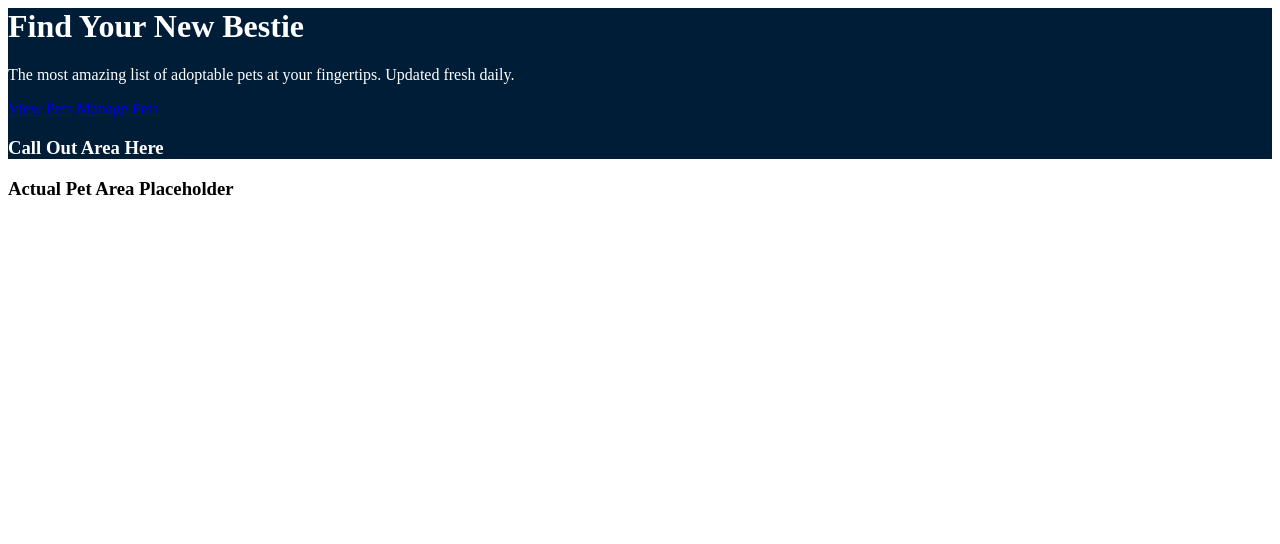
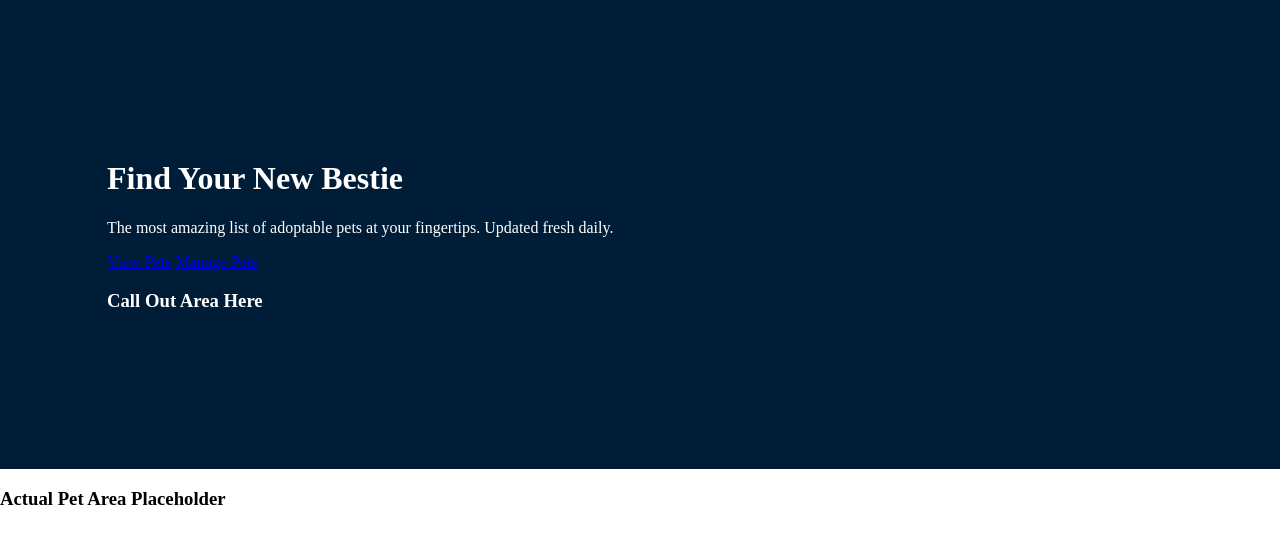
Before and after one commit to Mmeissner37/WebDev_Demo, a plain HTML site: page pet_adoption/index.html in a window 1280 px wide. Drawn offline with Linux system fonts and the light colour scheme.

Commit message:
Added width and padding to top section

```diff
--- a/pet_adoption/index.html
+++ b/pet_adoption/index.html
@@ -9,6 +9,7 @@
     <link rel="stylesheet" href="styles.css">
 </head>
 <body>
+    <div class="top-section-wrapper">
         <div class="top-section">
             <h1>Find Your New Bestie</h1>
             <p>The most amazing list of adoptable pets at your fingertips. Updated fresh daily.</p>
@@ -18,6 +19,7 @@
 
             <h3>Call Out Area Here</h3>
         </div>
+    </div>
 
     <h3>Actual Pet Area Placeholder</h3>
 
--- a/pet_adoption/styles.css
+++ b/pet_adoption/styles.css
@@ -1,4 +1,17 @@
+body, html {
+    margin: 0;
+    padding: 0;
+    background-color: white;
+}
+
+.top-section-wrapper {
+    background-color: #001D37; /*This allows for background to fill page, but all sections are a designated width in section below*/
+}
+
 .top-section {
-    background-color: #001D37;
     color: white;
+    padding-top: 139px;
+    padding-bottom: 139px;
+    max-width: 1066px;
+    margin: 0 auto; /* center area on designated width */
 }
```
Lines whose indentation alone changed are shown as unchanged.
